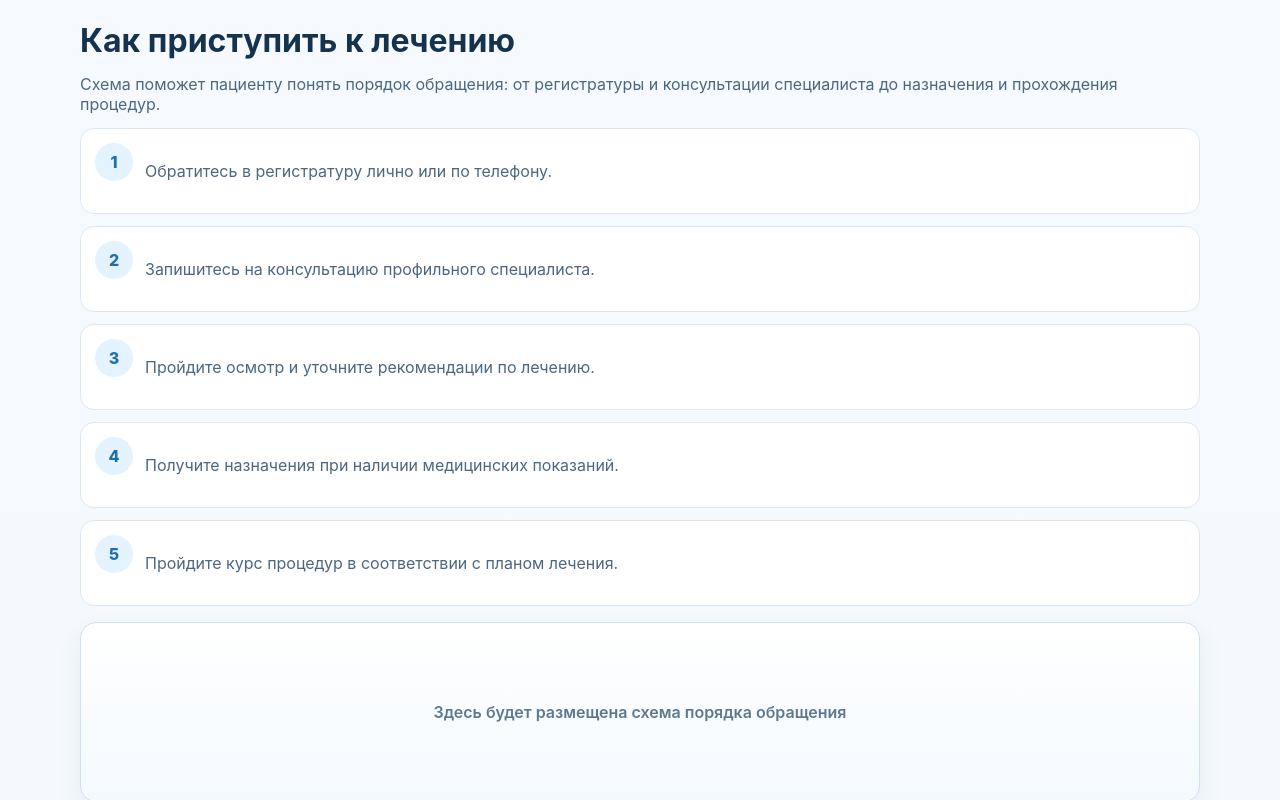
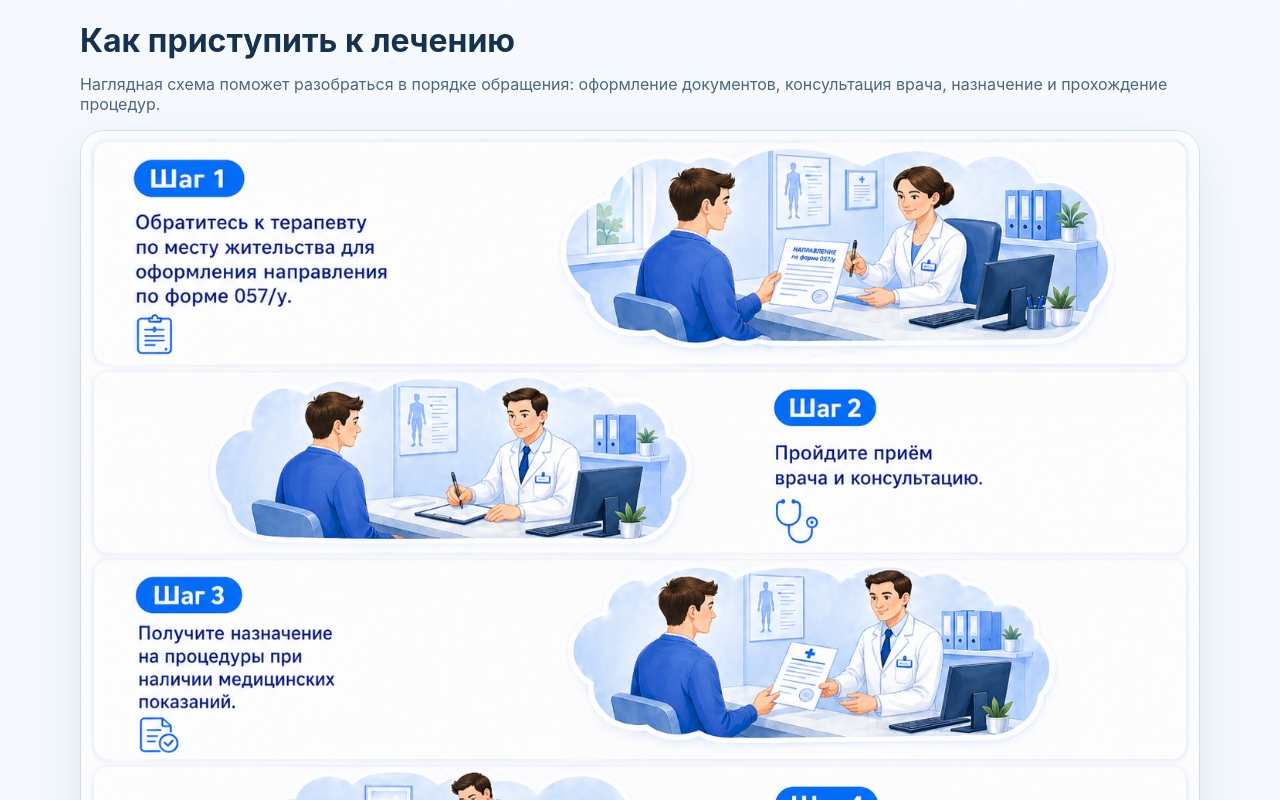
Before and after one commit to r3neprod-ops/vodolechebnitca2, a Next.js app: page / in a window 1280 px wide. Shown: the part 1040-1840 px from the top of the page. Built offline with nearby package versions, Linux system fonts and the light colour scheme.

Commit message:
Add treatment flow image to landing

```diff
--- a/app/globals.css
+++ b/app/globals.css
@@ -268,24 +268,16 @@ body {
   color: var(--muted);
 }
 
-.flowPlaceholder {
+
+.treatmentFlowImage {
+  display: block;
+  width: 100%;
+  max-width: 100%;
+  height: auto;
   margin-top: 16px;
-  min-height: 180px;
-  border-radius: 16px;
-  border: 1px solid #cfe1f2;
-  background: linear-gradient(180deg, #ffffff, #f4f9fe);
-  box-shadow: var(--shadow);
-  display: flex;
-  align-items: center;
-  justify-content: center;
-  text-align: center;
-  padding: 20px;
-}
-
-.flowPlaceholder p {
-  margin: 0;
-  color: #5d7891;
-  font-weight: 600;
+  border-radius: 24px;
+  border: 1px solid rgba(80, 150, 220, 0.25);
+  box-shadow: 0 20px 50px rgba(30, 90, 150, 0.12);
 }
 
 .chips {
--- a/app/page.tsx
+++ b/app/page.tsx
@@ -14,13 +14,6 @@ const audience = [
   'Медицинская реабилитация',
 ];
 
-const routeSteps = [
-  'Обратитесь в регистратуру лично или по телефону.',
-  'Запишитесь на консультацию профильного специалиста.',
-  'Пройдите осмотр и уточните рекомендации по лечению.',
-  'Получите назначения при наличии медицинских показаний.',
-  'Пройдите курс процедур в соответствии с планом лечения.',
-];
 
 const doctors = [
   'Травматолог',
@@ -127,21 +120,14 @@ export default function HomePage() {
         <section className="section container">
           <h2>Как приступить к лечению</h2>
           <p className="sectionLead">
-            Схема поможет пациенту понять порядок обращения: от регистратуры и консультации
-            специалиста до назначения и прохождения процедур.
+            Наглядная схема поможет разобраться в порядке обращения: оформление документов,
+            консультация врача, назначение и прохождение процедур.
           </p>
-          <ol className="timeline">
-            {routeSteps.map((step, idx) => (
-              <li key={step} className="timelineItem">
-                <span className="stepNum">{idx + 1}</span>
-                <p>{step}</p>
-              </li>
-            ))}
-          </ol>
-          <div className="flowPlaceholder">
-            {/* Patient treatment flow image placeholder. Image will be added manually later. */}
-            <p>Здесь будет размещена схема порядка обращения</p>
-          </div>
+          <img
+            src="/image/treatment-flow.png"
+            alt="Схема порядка обращения за медицинской помощью"
+            className="treatmentFlowImage"
+          />
         </section>
 
         <section className="section container">
```
Also changed, not shown: public/image/treatment-flow.png (renamed from image/ChatGPT Image 30 апр. 2026 г., 23_18_52.png).
